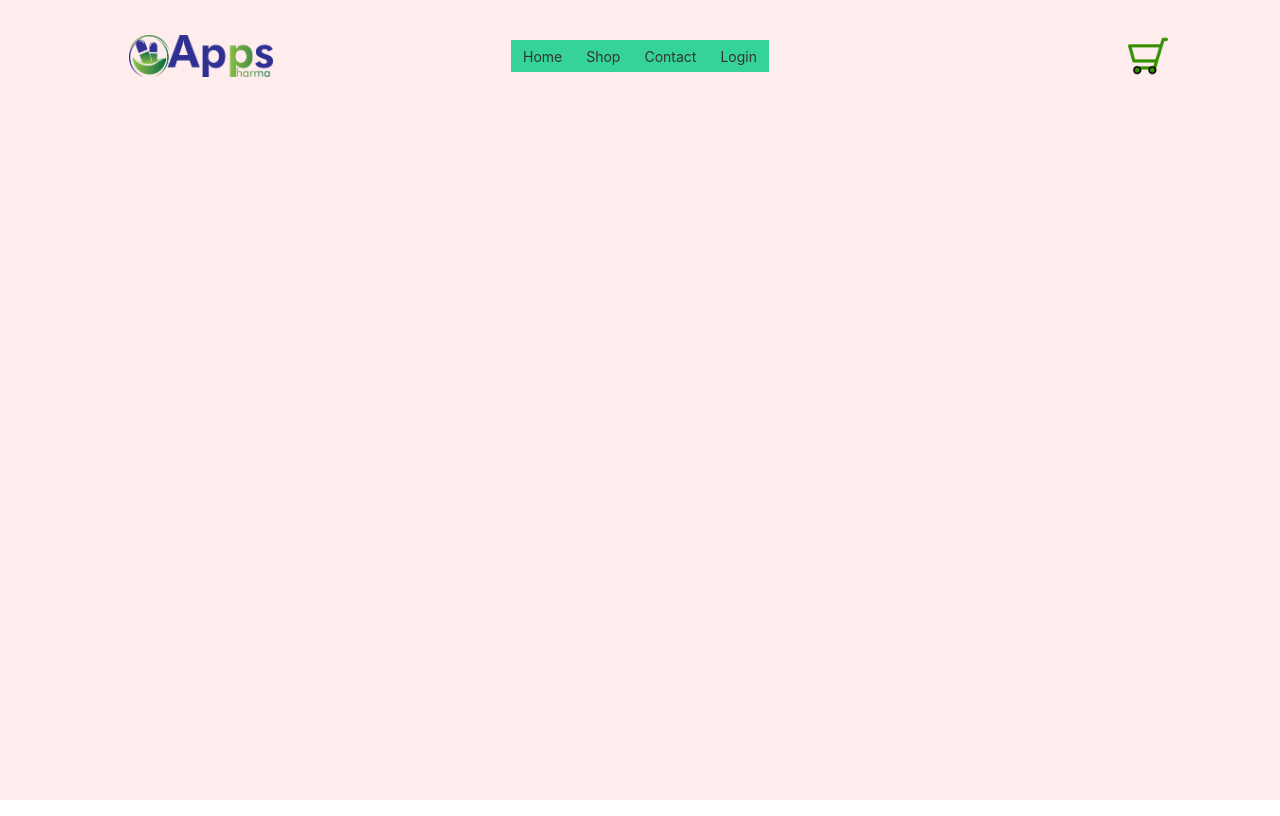
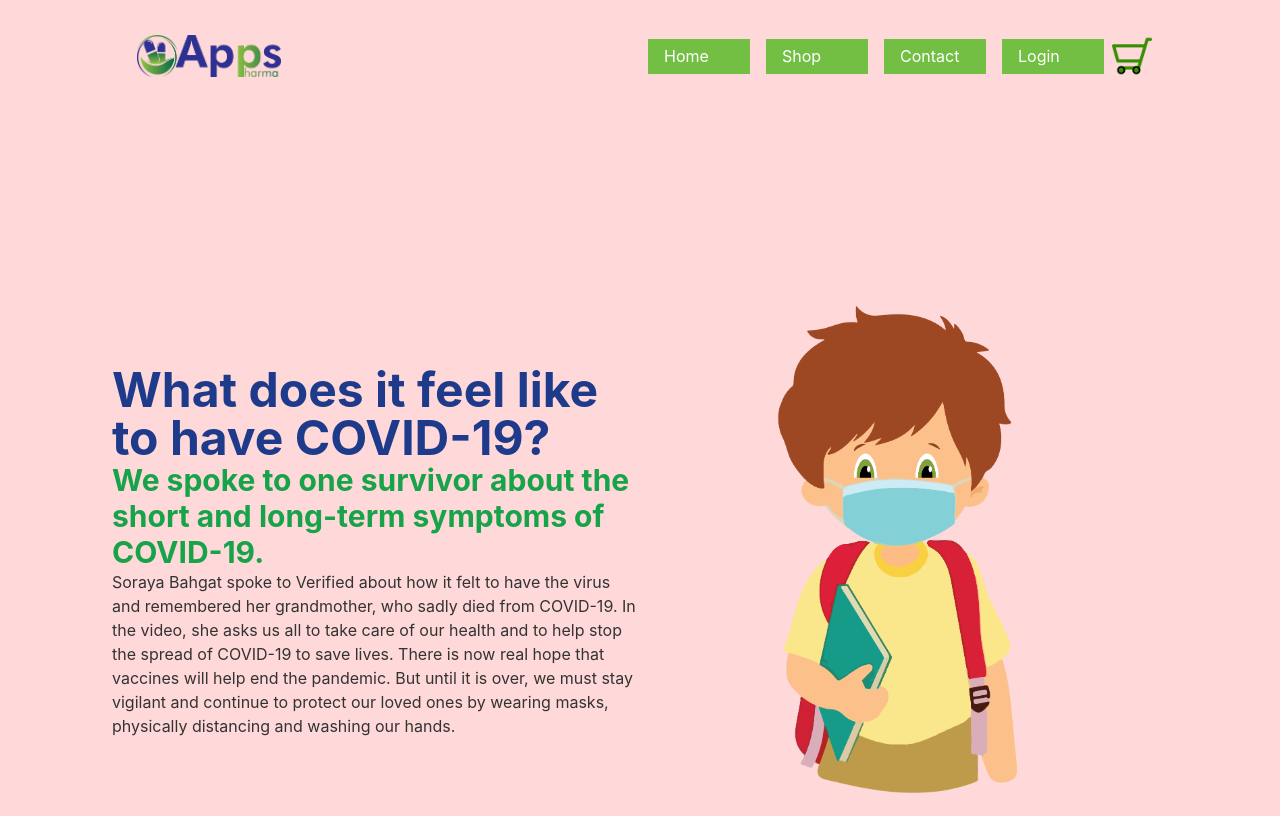
Before and after one commit to SalehAhmed19/app-pharma, a React (Create React App) app: page / in a window 1280 px wide. Built offline with nearby package versions, Linux system fonts and the light colour scheme.

Commit message:
navbar customized

```diff
--- a/src/App.css
+++ b/src/App.css
@@ -1,6 +1,6 @@
-.App {
+/* .App {
   text-align: center;
-}
+} */
 
 .App-logo {
   height: 40vmin;
--- a/src/Components/Navbar.jsx
+++ b/src/Components/Navbar.jsx
@@ -3,7 +3,7 @@ import logo from "../Assets/images/logo.png";
 import shopping from "../Assets/images/126083.png";
 const Navbar = () => {
   return (
-    <div className="navbar bg-base-100 lg:px-28 py-8 bg">
+    <div className="navbar py-8 bg">
       <div className="navbar-start">
         <div className="dropdown">
           <label tabIndex={0} className="btn btn-ghost lg:hidden">
@@ -47,33 +47,33 @@ const Navbar = () => {
       <div className="navbar-center hidden lg:flex">
         <ul className="menu menu-horizontal p-0">
           <li>
-            <a className="btn-sm btn-success" href="#">
+            <a className="mx-2 navbar-btn" href="#">
               Home
             </a>
           </li>
           <li>
-            <a className="btn-sm btn-success" href="#">
+            <a className="mx-2 navbar-btn" href="#">
               Shop
             </a>
           </li>
           <li>
-            <a className="btn-sm btn-success" href="#">
+            <a className="mx-2 navbar-btn" href="#">
               Contact
             </a>
           </li>
           <li>
-            <a className="btn-sm btn-success" href="#">
+            <a className="mx-2 navbar-btn" href="#">
               Login
             </a>
           </li>
         </ul>
       </div>
-      <div className="navbar-end">
-        <a href="#">
-          <img className="h-10" src={shopping} alt="" />
-        </a>
-      </div>
+      {/* <div className="navbar-end"> */}
+      <a href="#">
+        <img className="h-10" src={shopping} alt="" />
+      </a>
     </div>
+    // </div>
   );
 };
 
--- /dev/null
+++ b/src/Pages/Home/Banner.jsx
@@ -0,0 +1,32 @@
+import React from "react";
+import avatar from "../../Assets/images/body1.png";
+
+const Banner = () => {
+  return (
+    <div className="grid grid-cols-2 mt-44">
+      <div className="flex flex-col justify-center items-center">
+        <h1 className="text-5xl text-blue-900 font-bold">
+          What does it feel like to have COVID-19?
+        </h1>
+        <h2 className="text-3xl font-bold text-green-600">
+          We spoke to one survivor about the short and long-term symptoms of
+          COVID-19.
+        </h2>
+        <p>
+          Soraya Bahgat spoke to Verified about how it felt to have the virus
+          and remembered her grandmother, who sadly died from COVID-19. In the
+          video, she asks us all to take care of our health and to help stop the
+          spread of COVID-19 to save lives. There is now real hope that vaccines
+          will help end the pandemic. But until it is over, we must stay
+          vigilant and continue to protect our loved ones by wearing masks,
+          physically distancing and washing our hands.
+        </p>
+      </div>
+      <div className="flex justify-center items-center">
+        <img src={avatar} alt="" />
+      </div>
+    </div>
+  );
+};
+
+export default Banner;
--- a/src/Pages/Home/Home.jsx
+++ b/src/Pages/Home/Home.jsx
@@ -1,11 +1,13 @@
 import React from "react";
 import Navbar from "../../Components/Navbar";
-import "./HomeCSS/Home.css";
+import Banner from "./Banner";
+import "./HomeCSS/Custom.css";
 
 const Home = () => {
   return (
-    <div className="bg h-screen">
+    <div className="bg lg:px-28">
       <Navbar />
+      <Banner />
     </div>
   );
 };
--- /dev/null
+++ b/src/Pages/Home/HomeCSS/Custom.css
@@ -0,0 +1,13 @@
+.bg{
+    background-color: #FFD8D9;
+}
+.navbar-btn{
+    width: 102px;
+    height: 35px;
+    background-color: #72BF44;
+    color: #fff;
+}
+.navbar-btn:hover{
+    background-color: #1F398A;
+    transition: ease 0.5s;
+}
--- a/src/Pages/Home/HomeCSS/Home.css
+++ /dev/null
@@ -1,3 +0,0 @@
-.bg{
-    background-color: #FFEDEE;
-}
--- a/src/index.js
+++ b/src/index.js
@@ -1,5 +1,6 @@
 import React from "react";
 import ReactDOM from "react-dom/client";
+import { BrowserRouter } from "react-router-dom";
 import "./index.css";
 import App from "./App";
 import reportWebVitals from "./reportWebVitals";
@@ -7,7 +8,9 @@ import reportWebVitals from "./reportWebVitals";
 const root = ReactDOM.createRoot(document.getElementById("root"));
 root.render(
   <React.StrictMode>
-    <App />
+    <BrowserRouter>
+      <App />
+    </BrowserRouter>
   </React.StrictMode>
 );
 
```
